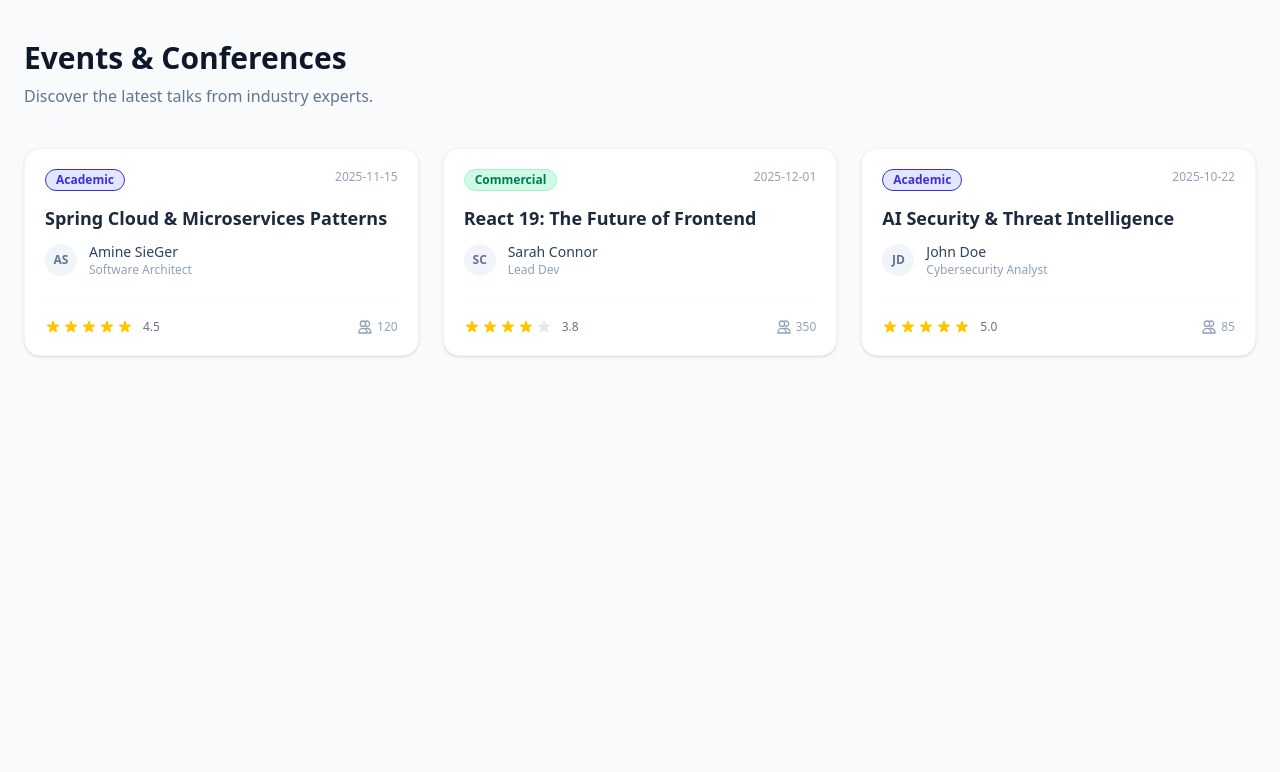
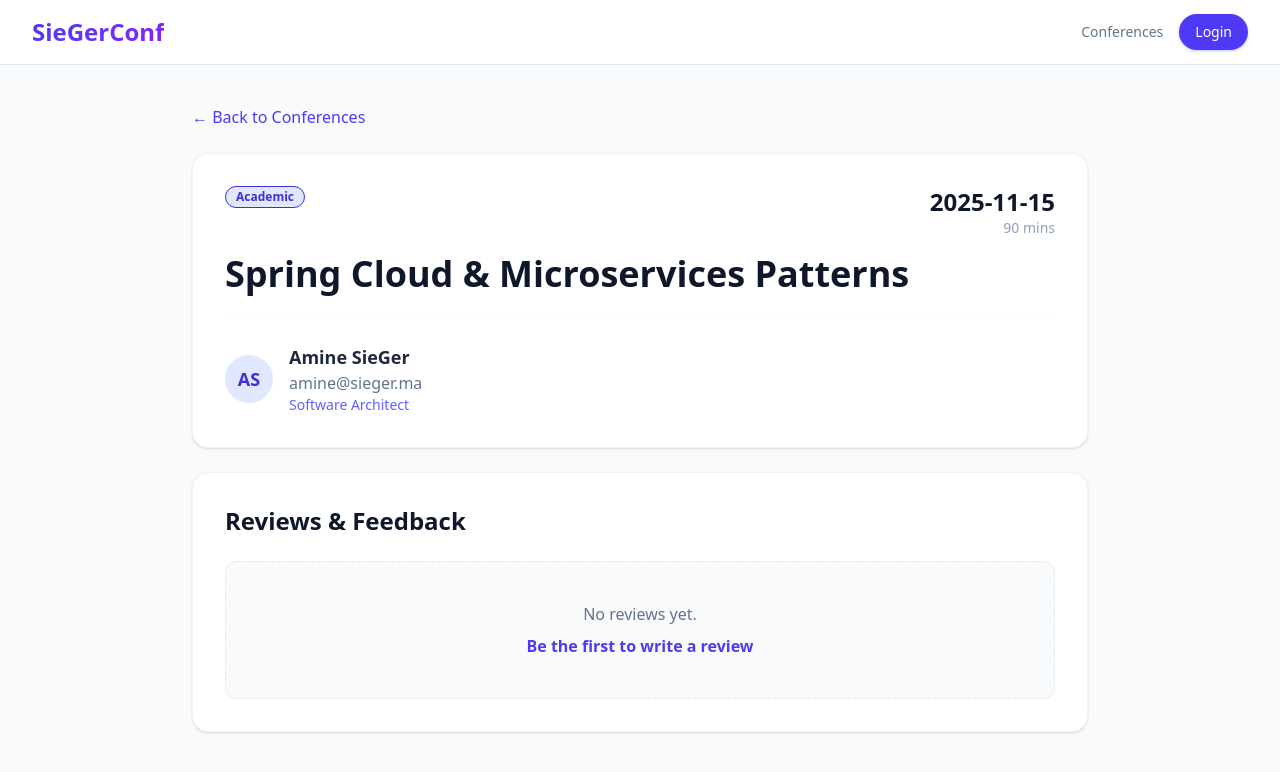
Before and after one commit to SieGer05/KeynoteConnect, a React app in the folder frontend/: page /conferences/1 in a window 1280 px wide. Shown: the top 772 px of the page. Built offline with nearby package versions, Linux system fonts and the light colour scheme; the HTML template or start-up script is replaced by a standard one.

Commit message:
feat: implement main application structure with routing and conference details

```diff
--- a/frontend/src/App.jsx
+++ b/frontend/src/App.jsx
@@ -1,27 +1,18 @@
-import { MOCK_CONFERENCES } from "./utils/mockData";
-import ConferenceCard from "./features/conferences/components/ConferenceCard";
+import { BrowserRouter } from "react-router-dom";
+import Navbar from "./components/layout/Navbar";
+import AppRouter from "./router/AppRouter";
 
 function App() {
   return (
-    <div className="min-h-screen bg-slate-50 py-10 px-4 sm:px-6">
-      <div className="max-w-7xl mx-auto">
-
-        {/* Page Header */}
-        <div className="mb-10">
-            <h1 className="text-3xl font-bold text-slate-900">Events & Conferences</h1>
-            <p className="text-slate-500 mt-2">Discover the latest talks from industry experts.</p>
-        </div>
-
-        {/* The Grid */}
-        <div className="grid grid-cols-1 md:grid-cols-2 lg:grid-cols-3 gap-6">
-          {MOCK_CONFERENCES.map((conf) => (
-            <ConferenceCard key={conf.id} conference={conf} />
-          ))}
-        </div>
-
+    <BrowserRouter>
+      <div className="min-h-screen bg-slate-50">
+        <Navbar />
+        <main>
+          <AppRouter />
+        </main>
       </div>
-    </div>
+    </BrowserRouter>
   );
 }
 
-export default App
+export default App;
--- /dev/null
+++ b/frontend/src/components/layout/Navbar.jsx
@@ -0,0 +1,32 @@
+import { Link } from "react-router-dom";
+
+const Navbar = () => {
+  return (
+      <nav className="bg-white border-b border-slate-200 sticky top-0 z-50">
+         <div className="max-w-7xl mx-auto px-4 sm:px-6 lg:px-8">
+            <div className="flex justify-between h-16">
+               <div className="flex items-center">
+               {/* Logo / Titre */}
+               <Link to="/" className="flex items-center">
+                  <span className="text-2xl font-extrabold text-transparent bg-clip-text bg-gradient-to-r from-indigo-600 to-violet-600">
+                     SieGerConf
+                  </span>
+               </Link>
+               </div>
+
+               {/* Menu Droite */}
+               <div className="flex items-center space-x-4">
+               <Link to="/" className="text-sm font-medium text-slate-500 hover:text-indigo-600 transition-colors">
+                  Conferences
+               </Link>
+               <button className="bg-indigo-600 text-white px-4 py-2 rounded-full text-sm font-medium hover:bg-indigo-700 transition-colors shadow-sm shadow-indigo-200">
+                  Login
+               </button>
+               </div>
+            </div>
+         </div>
+      </nav>
+   );
+};
+
+export default Navbar;
--- /dev/null
+++ b/frontend/src/features/conferences/hooks/useConferences.js
@@ -0,0 +1,26 @@
+import { useState, useEffect } from 'react';
+import { MOCK_CONFERENCES } from '../../../utils/mockData';
+
+export const useConferences = () => {
+  const [conferences, setConferences] = useState([]);
+  const [loading, setLoading] = useState(true);
+  const [error, setError] = useState(null);
+
+  useEffect(() => {
+      const fetchConferences = async () => {
+         try {
+            setLoading(true);
+            await new Promise(resolve => setTimeout(resolve, 500));
+            setConferences(MOCK_CONFERENCES);
+         } catch (err) {
+            setError(err);
+         } finally {
+            setLoading(false);
+         }
+      };
+
+      fetchConferences();
+   }, []);
+
+  return { conferences, loading, error };
+};
--- a/frontend/src/pages/ConferenceDetailsPage.jsx
+++ b/frontend/src/pages/ConferenceDetailsPage.jsx
@@ -0,0 +1,71 @@
+import { useParams, Link } from "react-router-dom"
+import { MOCK_CONFERENCES } from "../utils/mockData"
+import Badge from "../components/ui/Badge"
+import StarRating from "../components/ui/StartRating"
+
+const ConferenceDetailsPage = () => {
+   const { id } = useParams();
+   const conference = MOCK_CONFERENCES.find((c) => c.id === parseInt(id));
+
+   if (!conference) {
+      return <div className="text-center mt-20">Conference not found</div>;
+   }
+
+   return (
+      <div className="min-h-screen bg-slate-50 py-10 px-4 sm:px-6">
+         <div className="max-w-4xl mx-auto">
+            {/* Bouton Retour */}
+            <Link to="/" className="text-indigo-600 font-medium hover:underline mb-6 inline-block">
+               &larr; Back to Conferences
+            </Link>
+
+            {/* En-tête de la Conférence */}
+            <div className="bg-white rounded-2xl p-8 border border-slate-100 shadow-sm mb-6">
+               <div className="flex justify-between items-start mb-4">
+                  <Badge type={conference.type}>{conference.type}</Badge>
+                  <div className="text-right">
+                     <div className="text-2xl font-bold text-slate-900">{conference.date}</div>
+                     <div className="text-sm text-slate-400">{conference.duration} mins</div>
+                  </div>
+               </div>
+
+               <h1 className="text-4xl font-extrabold text-slate-900 mb-4">{conference.title}</h1>
+
+               <div className="flex items-center space-x-4 mt-6 pt-6 border-t border-slate-50">
+                  <div className="w-12 h-12 rounded-full bg-indigo-100 flex items-center justify-center text-indigo-700 font-bold text-lg">
+                     {conference.keynote.firstName[0]}{conference.keynote.lastName[0]}
+                  </div>
+                  <div>
+                     <p className="text-lg font-bold text-slate-800">
+                        {conference.keynote.firstName} {conference.keynote.lastName}
+                     </p>
+                     <p className="text-slate-500">{conference.keynote.email}</p>
+                     <p className="text-sm text-indigo-500 font-medium">{conference.keynote.function}</p>
+                  </div>
+               </div>
+            </div>
+
+            {/* Section Reviews */}
+            <div className="bg-white rounded-2xl p-8 border border-slate-100 shadow-sm">
+               <h2 className="text-2xl font-bold text-slate-900 mb-6">Reviews & Feedback</h2>
+
+               {/* Liste vide pour l'instant */}
+               {conference.reviews.length === 0 ? (
+                  <div className="text-center py-10 bg-slate-50 rounded-xl border border-dashed border-slate-200">
+                     <p className="text-slate-500 mb-2">No reviews yet.</p>
+                     <button className="text-indigo-600 font-semibold hover:underline">
+                        Be the first to write a review
+                     </button>
+                  </div>
+               ) : (
+                  <div className="space-y-4">
+                     {/* On mappera les reviews ici plus tard */}
+                  </div>
+               )}
+            </div>
+         </div>
+      </div>
+   );
+};
+
+export default ConferenceDetailsPage
--- a/frontend/src/pages/HomePage.jsx
+++ b/frontend/src/pages/HomePage.jsx
@@ -1,9 +1,30 @@
-import React from 'react'
+import { useConferences } from "../features/conferences/hooks/useConferences";
+import ConferenceCard from "../features/conferences/components/ConferenceCard";
+import { Link } from "react-router-dom";
 
-function HomePage() {
+const HomePage = () => {
+  const { conferences, loading } = useConferences();
+
+  if (loading) {
+    return <div className="text-center mt-20 text-slate-400">Loading conferences...</div>;
+  }
+
   return (
-    <div>HomePage</div>
-  )
-}
+    <div className="max-w-7xl mx-auto px-4 sm:px-6 py-10">
+      <div className="mb-10 text-center sm:text-left">
+          <h1 className="text-3xl font-bold text-slate-900">Events & Conferences</h1>
+          <p className="text-slate-500 mt-2">Discover the latest talks from industry experts.</p>
+      </div>
 
-export default HomePage
+      <div className="grid grid-cols-1 md:grid-cols-2 lg:grid-cols-3 gap-6">
+        {conferences.map((conf) => (
+          <Link key={conf.id} to={`/conferences/${conf.id}`} className="block">
+              <ConferenceCard conference={conf} />
+          </Link>
+        ))}
+      </div>
+    </div>
+  );
+};
+
+export default HomePage;
--- /dev/null
+++ b/frontend/src/router/AppRouter.jsx
@@ -0,0 +1,15 @@
+import { Routes, Route } from "react-router-dom";
+import HomePage from "../pages/HomePage";
+import ConferenceDetailsPage from "../pages/ConferenceDetailsPage";
+
+const AppRouter = () => {
+   return (
+      <Routes>
+         <Route path="/" element={<HomePage />} />
+         <Route path="/conferences/:id" element={<ConferenceDetailsPage />} />
+         <Route path="*" element={<div className="text-center mt-20">404 - Page Not Found</div>} />
+      </Routes>
+   );
+};
+
+export default AppRouter;
```
